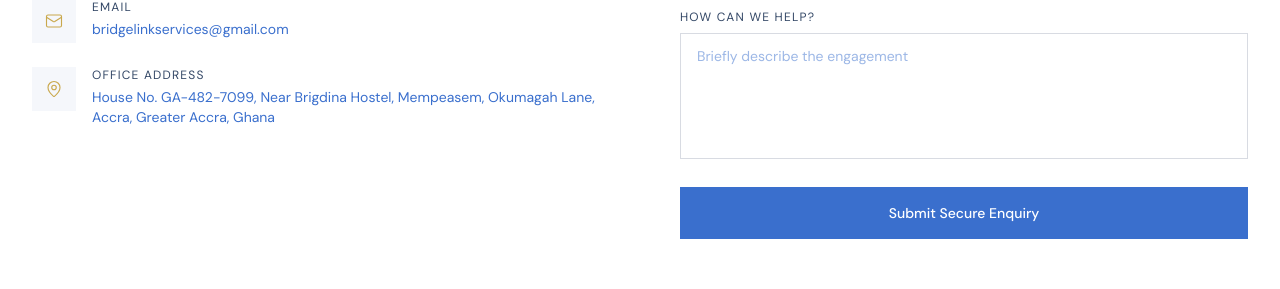
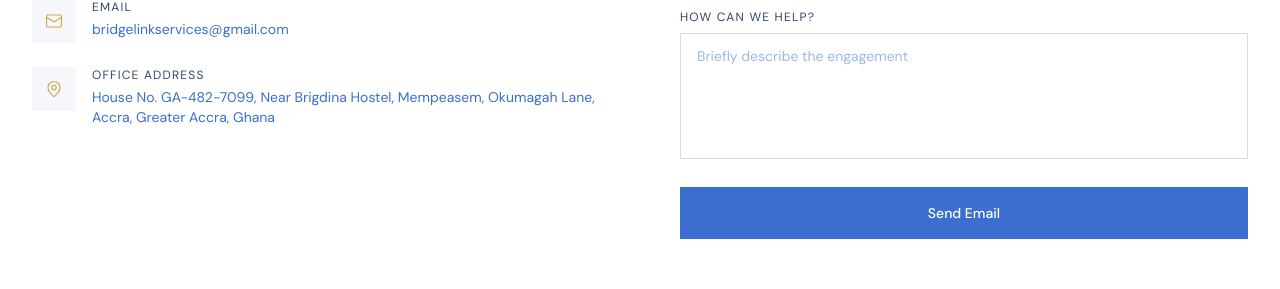
Before and after one commit to chiefthechief/bridgelink, a React (Vite) app: page / in a window 1280 px wide. Shown: the part 8632-8921 px from the top of the page. Built offline with nearby package versions, Linux system fonts and the light colour scheme.

Commit message:
edited text

```diff
--- a/src/components/Contact.tsx
+++ b/src/components/Contact.tsx
@@ -159,7 +159,7 @@ export function Contact() {
                   type="submit"
                   className="w-full bg-navy py-4 text-sm font-medium text-white transition-colors hover:bg-navy/90"
                 >
-                  Submit Secure Enquiry
+                  Send Email
                 </button>
               </form>
             )}
--- a/src/pages/ContactPage.tsx
+++ b/src/pages/ContactPage.tsx
@@ -75,7 +75,7 @@ export function ContactPage() {
                 type="button"
                 className="bg-gold px-6 py-3 text-sm font-medium text-navy transition-colors hover:bg-gold/90"
               >
-                Submit Secure Enquiry
+                Send Email
               </button>
             </form>
           </div>
```
